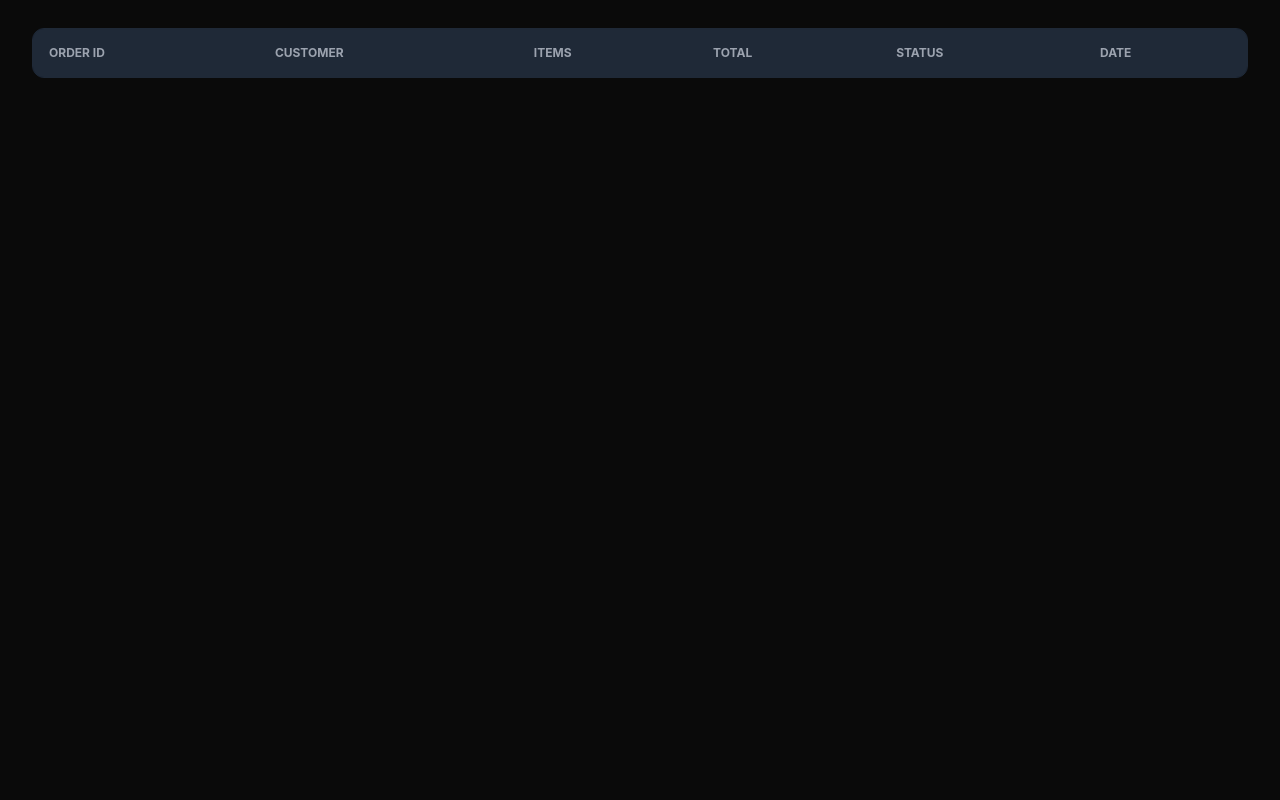
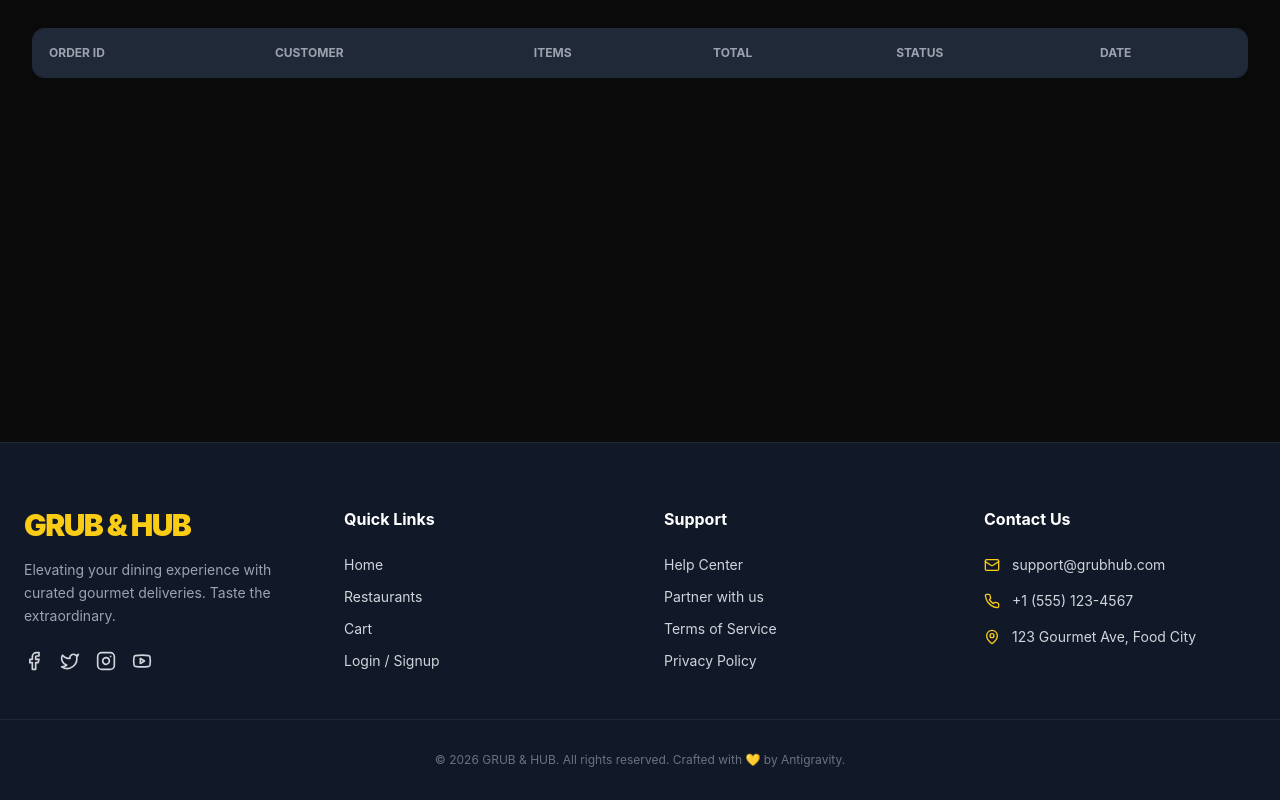
Before and after one commit to Abhi-Devop/grubhub, a React (Vite) app in the folder client/: page /admin in a window 1280 px wide. Shown: the part 427-1227 px from the top of the page. Before the commit the page ends 869 px from the top, so only its background shows below. Built offline with nearby package versions, Linux system fonts and the light colour scheme.

Commit message:
UI Polish: Added Professional Footer

```diff
--- a/client/src/App.jsx
+++ b/client/src/App.jsx
@@ -9,6 +9,7 @@ import Signup from './pages/Signup';
 import { CartProvider } from './context/CartContext';
 import { AuthProvider, useAuth } from './context/AuthContext';
 import Admin from './pages/Admin';
+import Footer from './components/Footer';
 
 const Navbar = () => {
     const { user, logout } = useAuth();
@@ -51,6 +52,7 @@ function App() {
                 <Route path="/admin" element={<Admin />} />
               </Routes>
             </main>
+            <Footer />
           </div>
         </Router>
       </CartProvider>
--- /dev/null
+++ b/client/src/components/Footer.jsx
@@ -0,0 +1,71 @@
+import React from 'react';
+import { Facebook, Twitter, Instagram, Youtube, Mail, Phone, MapPin } from 'lucide-react';
+
+const Footer = () => {
+  return (
+    <footer className="bg-gray-900 border-t border-gray-800 text-gray-300 pt-16 pb-8">
+      <div className="max-w-7xl mx-auto px-6 grid grid-cols-1 md:grid-cols-4 gap-12 mb-12">
+        {/* Brand */}
+        <div className="col-span-1 md:col-span-1">
+          <h2 className="text-3xl font-black text-brand-yellow mb-4 tracking-tighter">GRUB & HUB</h2>
+          <p className="text-sm leading-relaxed mb-6 text-gray-400">
+            Elevating your dining experience with curated gourmet deliveries. Taste the extraordinary.
+          </p>
+          <div className="flex gap-4">
+            <a href="#" className="hover:text-brand-yellow transition-colors"><Facebook size={20}/></a>
+            <a href="#" className="hover:text-brand-yellow transition-colors"><Twitter size={20}/></a>
+            <a href="#" className="hover:text-brand-yellow transition-colors"><Instagram size={20}/></a>
+            <a href="#" className="hover:text-brand-yellow transition-colors"><Youtube size={20}/></a>
+          </div>
+        </div>
+
+        {/* Links */}
+        <div>
+          <h3 className="text-white font-bold mb-6">Quick Links</h3>
+          <ul className="space-y-3 text-sm">
+            <li><a href="/" className="hover:text-brand-yellow transition-colors">Home</a></li>
+            <li><a href="/services" className="hover:text-brand-yellow transition-colors">Restaurants</a></li>
+            <li><a href="/cart" className="hover:text-brand-yellow transition-colors">Cart</a></li>
+            <li><a href="/login" className="hover:text-brand-yellow transition-colors">Login / Signup</a></li>
+          </ul>
+        </div>
+
+        {/* Support */}
+        <div>
+          <h3 className="text-white font-bold mb-6">Support</h3>
+          <ul className="space-y-3 text-sm">
+            <li><a href="#" className="hover:text-brand-yellow transition-colors">Help Center</a></li>
+            <li><a href="#" className="hover:text-brand-yellow transition-colors">Partner with us</a></li>
+            <li><a href="#" className="hover:text-brand-yellow transition-colors">Terms of Service</a></li>
+            <li><a href="#" className="hover:text-brand-yellow transition-colors">Privacy Policy</a></li>
+          </ul>
+        </div>
+
+        {/* Contact */}
+        <div>
+          <h3 className="text-white font-bold mb-6">Contact Us</h3>
+          <ul className="space-y-4 text-sm">
+            <li className="flex items-center gap-3">
+              <Mail size={16} className="text-brand-yellow"/>
+              <span>support@grubhub.com</span>
+            </li>
+            <li className="flex items-center gap-3">
+              <Phone size={16} className="text-brand-yellow"/>
+              <span>+1 (555) 123-4567</span>
+            </li>
+            <li className="flex items-center gap-3">
+              <MapPin size={16} className="text-brand-yellow"/>
+              <span>123 Gourmet Ave, Food City</span>
+            </li>
+          </ul>
+        </div>
+      </div>
+
+      <div className="border-t border-gray-800 pt-8 text-center text-xs text-gray-500">
+        <p>&copy; {new Date().getFullYear()} GRUB & HUB. All rights reserved. Crafted with 💛 by Antigravity.</p>
+      </div>
+    </footer>
+  );
+};
+
+export default Footer;
```
